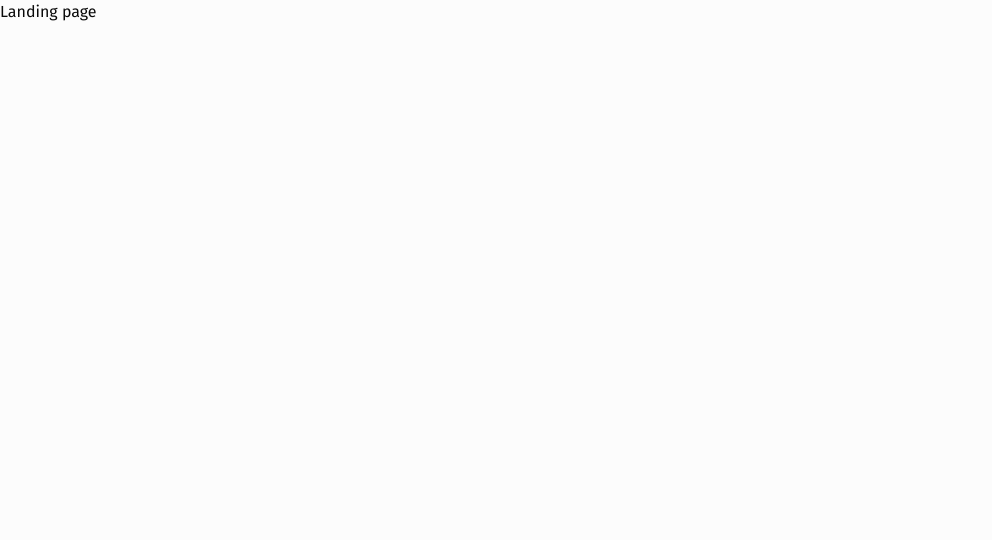
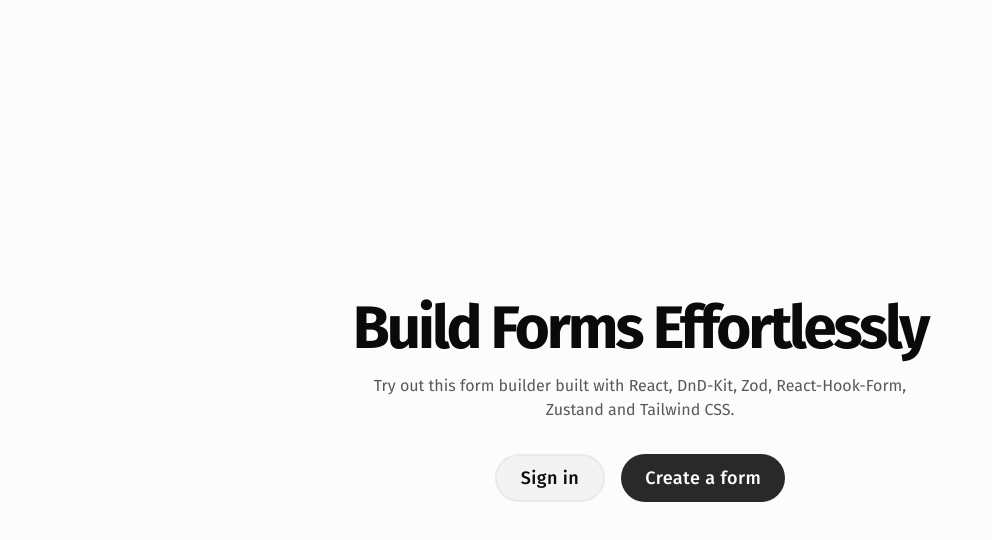
Before and after one commit to narek-24/Formbuilder, a Next.js app: page /landing in a window 1280 px wide. Shown: the top 540 px of the page, without its empty margins (0-992 px from the left). Built offline with nearby package versions, Linux system fonts and the light colour scheme.

Commit message:
feat: simple landing page

```diff
--- a/src/app/landing/page.tsx
+++ b/src/app/landing/page.tsx
@@ -1,7 +1,37 @@
+import { Button } from "@/components/ui/button";
+import Link from "next/link";
+
 export default function LandingPage() {
   return (
-    <div>
-      <h1>Landing page</h1>
-    </div>
+    <>
+      <section className="relative grid h-screen w-full place-content-center overflow-hidden py-32">
+        <div className="relative z-20 container flex flex-col items-center justify-center gap-4 text-center">
+          <h1 className="max-w-3xl text-5xl font-bold tracking-tighter md:text-6xl">
+            Build Forms Effortlessly
+          </h1>
+          <p className="mb-4 max-w-xl text-muted-foreground">
+            Try out this form builder built with React, DnD-Kit, Zod,
+            React-Hook-Form, Zustand and Tailwind CSS.
+          </p>
+          <div className="flex gap-4">
+            <Button
+              variant="secondary"
+              className="group h-12 rounded-full px-6 text-lg"
+              nativeButton={false}
+              render={<Link href="/login" />}
+            >
+              Sign in
+            </Button>
+            <Button
+              className="group h-12 rounded-full px-6 text-lg"
+              nativeButton={false}
+              render={<Link href="/editor" />}
+            >
+              Create a form
+            </Button>
+          </div>
+        </div>
+      </section>
+    </>
   );
 }
--- a/src/app/layout.tsx
+++ b/src/app/layout.tsx
@@ -11,7 +11,21 @@ const sans = Fira_Sans({
 
 export const metadata: Metadata = {
   title: "Formbuilder",
-  description: "Generated by create next app",
+  description:
+    "FormBuilder is a powerful tool that allows you to create, customize, and manage forms effortlessly. Build everything from simple contact forms to complex surveys with our intuitive platform.",
+  keywords:
+    "form builder, create forms, form creator, online form tool, form generator, customizable forms, surveys, contact forms",
+  robots: "index, follow",
+  openGraph: {
+    title: "FormBuilder - Create and Customize Forms with Ease",
+    description:
+      "FormBuilder is an easy-to-use online tool to create custom forms for any purpose. From contact forms to surveys, streamline your form creation process.",
+  },
+  twitter: {
+    title: "FormBuilder - Create and Customize Forms with Ease",
+    description:
+      "Build and customize forms effortlessly with FormBuilder. A powerful tool for all your form creation needs.",
+  },
 };
 
 export default async function RootLayout({ children }: LayoutProps<"/">) {
```
Also changed, not shown: src/app/form/[id]/page.tsx (+30 -0 lines), 1 other file (tests, documents, lock files or other folders).
